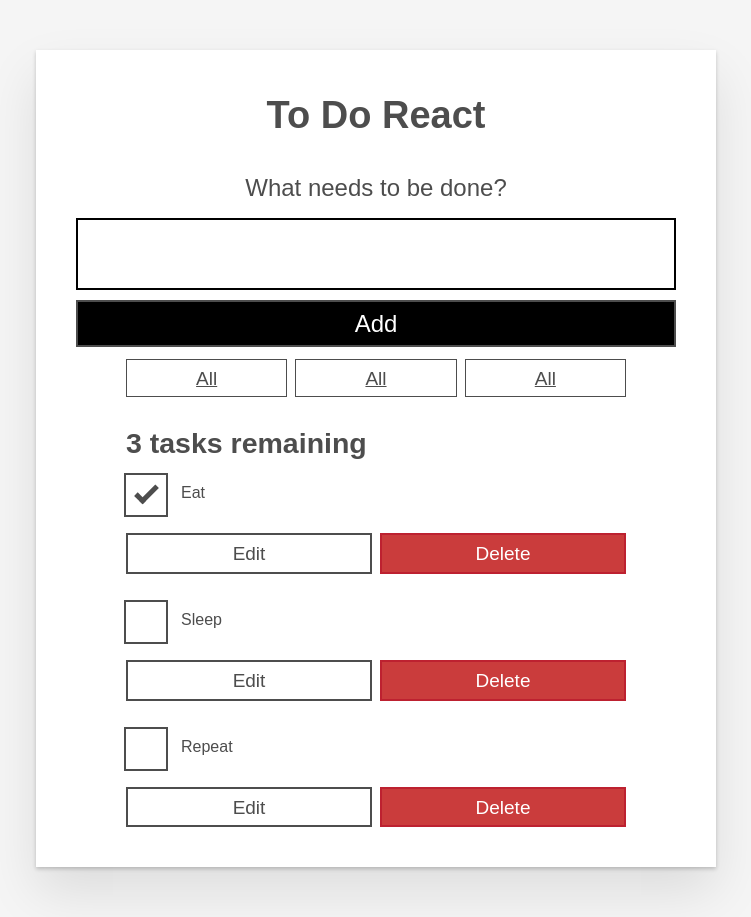
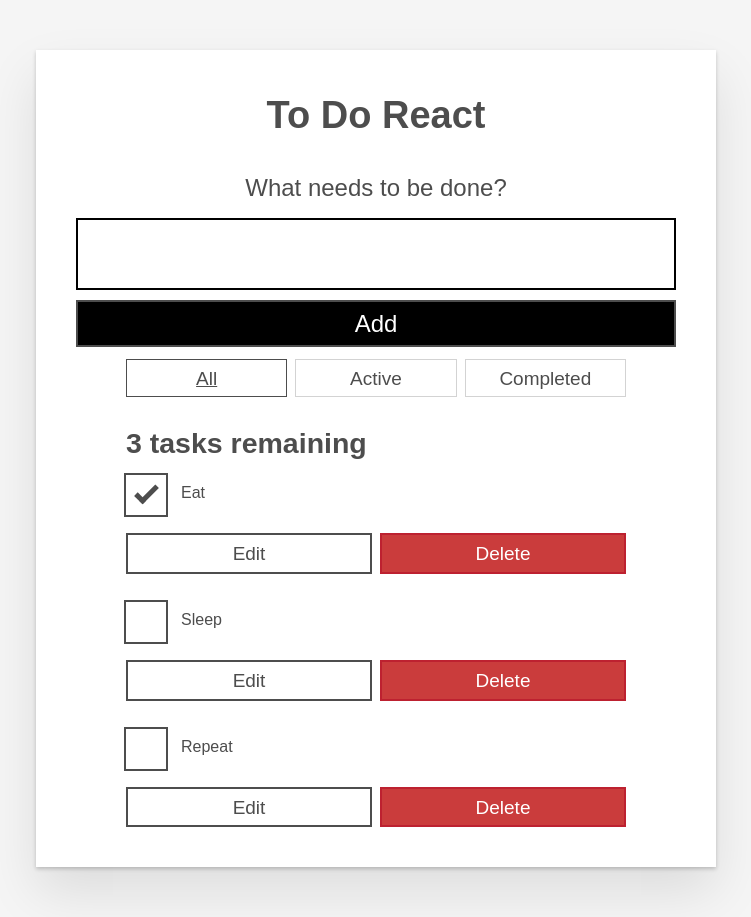
Before and after one commit to andrea-dam/todo_react, a React (Create React App) app: page / in a window 1280 px wide. Shown: the whole page, without its empty margins (264-1015 px from the left). Built offline with nearby package versions, Linux system fonts and the light colour scheme.

Commit message:
implementati filtri per le tasks

```diff
--- a/src/App.js
+++ b/src/App.js
@@ -5,9 +5,18 @@
 import React, {useState} from "react";
 import {nanoid} from "nanoid";
 
-function App(props) {
+const FILTER_MAP = {
+    All: () => true,
+    Active: (task) => !task.completed,
+    Completed: (task) => task.completed
+};
+
+const FILTER_NAMES = Object.keys(FILTER_MAP);
+
+export default function App (props) {
 
     const [tasks, setTasks] = useState(props.tasks);
+    const [filter, setFilter] = useState("All");
 
     function toggleTaskCompleted (id) {
         const updatedTasks = tasks.map((task) => {
@@ -34,7 +43,18 @@
         setTasks(editedTaskList);
     }
 
-    const taskList = tasks.map((task) => (
+    const filterList = FILTER_NAMES.map((name) => (
+        <FilterButton
+            key={name}
+            name={name}
+            isPressed={name === filter}
+            setFilter={setFilter}
+        />
+    ));
+
+    const taskList = tasks
+    .filter(FILTER_MAP[filter])
+    .map((task) => (
         <Todo
         id={task.id}
         name={task.name}
@@ -44,8 +64,8 @@
         deleteTask={deleteTask}
         editTask={editTask}
         />
-        )
-    );
+    ));
+
 
     function addTask (name) {
         const newTask = {id: `todo-${nanoid()}`, name, completed: false};
@@ -60,9 +80,7 @@
         <h1>To Do React</h1>
         <Form addTask={addTask}/>
         <div className="filters btn-group stack-exception">
-          <FilterButton />
-          <FilterButton />
-          <FilterButton />
+          {filterList}
         </div>
         <h2 id="list-heading">{headingText}</h2>
         <ul
@@ -74,6 +92,3 @@
       </div>
     );
 }
-
-
-    export default App;
--- a/src/components/FilterButton.js
+++ b/src/components/FilterButton.js
@@ -1,10 +1,15 @@
 import React from "react";
 
-export default function FilterButton () {
+export default function FilterButton (props) {
     return (
-        <button type="button" className="btn toggle-btn" aria-pressed="true">
+        <button
+            type="button"
+            className="btn toggle-btn"
+            aria-pressed={props.isPressed}
+            onClick={() => props.setFilter(props.name)}
+        >
             <span className="visually-hidden">Show </span>
-            <span>all</span>
+            <span>{props.name}</span>
             <span className="visually-hidden"> tasks</span>
         </button>
     );
```
Also changed, not shown: 1 other file (tests, documents, lock files or other folders). Lines whose indentation alone changed are shown as unchanged.
